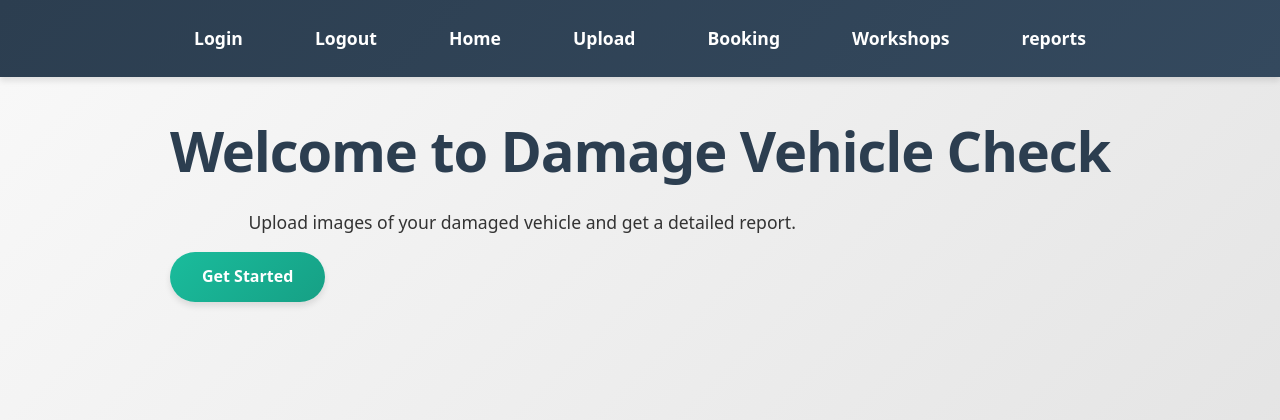
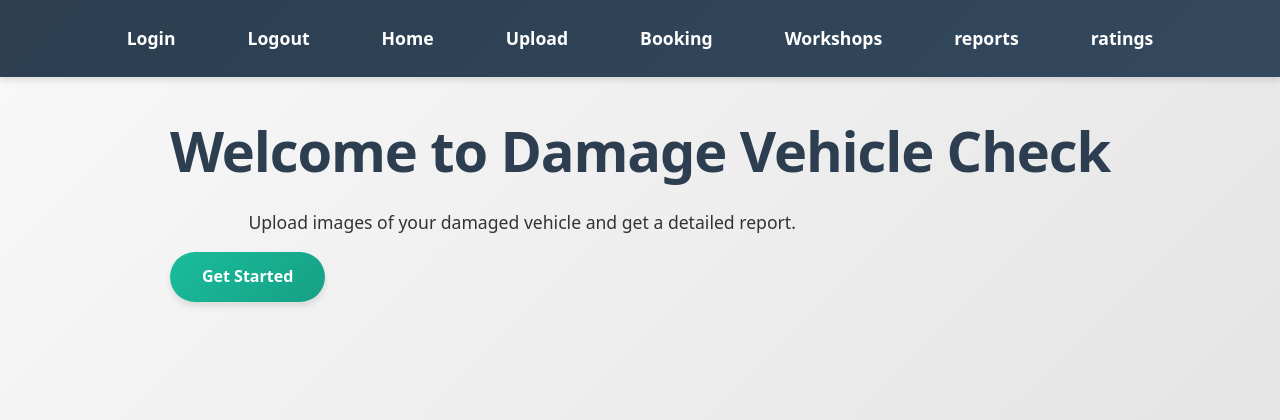
Before and after one commit to abdra7/Damaged-Vehicle-Check-web, a PHP site: page /index.php in a window 1280 px wide. Shown: the top 420 px of the page. Run offline with PHP 8.4, Linux system fonts and the light colour scheme.

Commit message:
update the header

```diff
--- a/Damaged Vehicle Check/header.php
+++ b/Damaged Vehicle Check/header.php
@@ -17,6 +17,7 @@
                 <li><a href="booking.php">Booking</a></li>
                 <li><a href="workshops.php">Workshops</a></li>
                 <li><a href="user_dashboard.php">reports</a></li>
+                <li><a href="ratings.php">ratings</a></li>
             </ul>
         </nav>
     </header>
```
